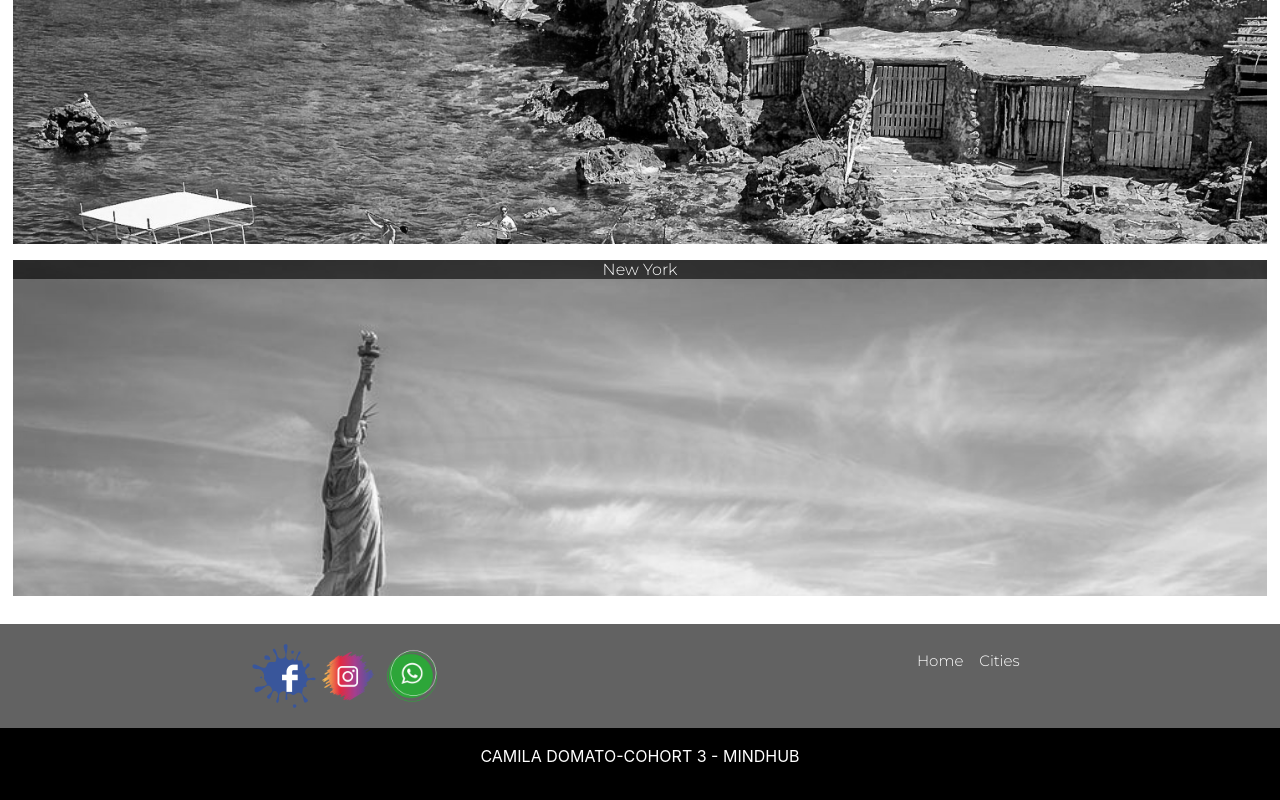
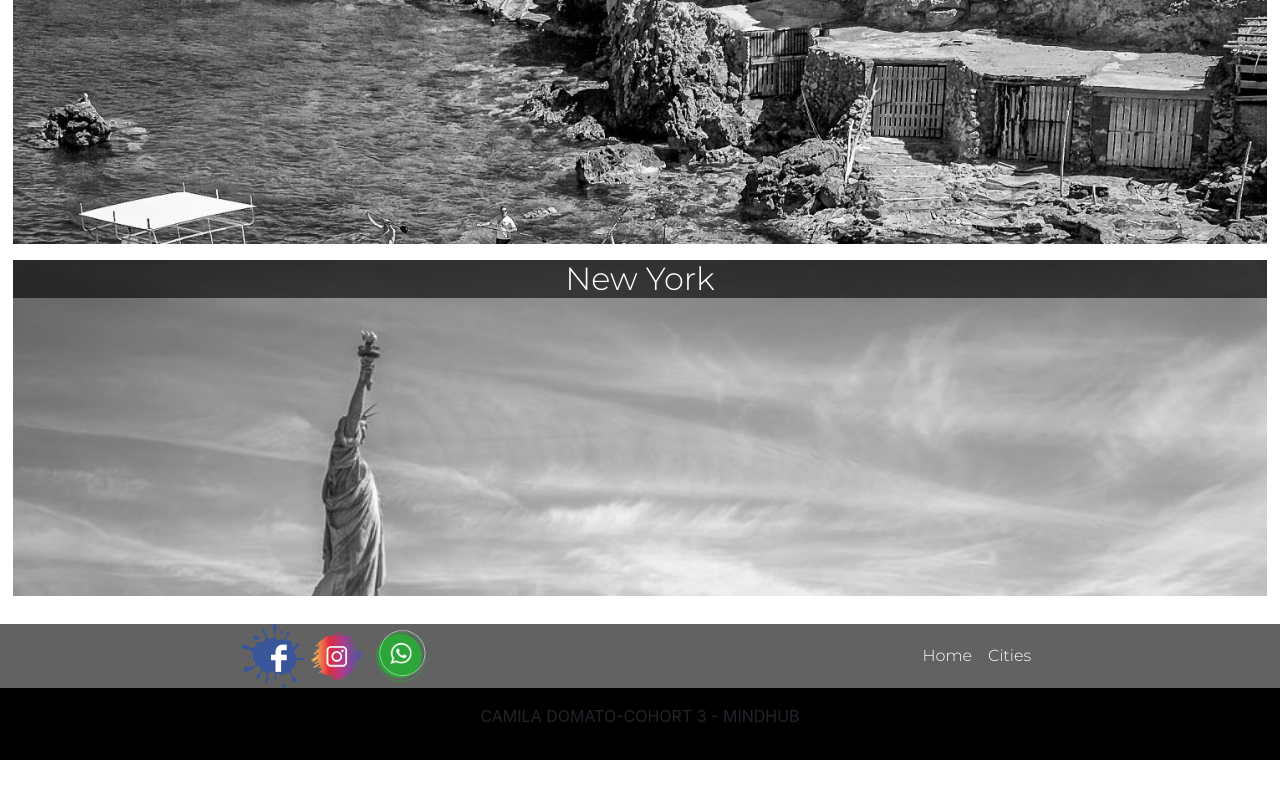
Before and after one commit to camiladomato/MyTinerary-Domato, a React (Create React App) app in the folder frontend/: page / in a window 1280 px wide. Shown: the part 1770-2570 px from the top of the page. After the commit the page ends 2530 px from the top, so only its background shows below. Built offline with nearby package versions, Linux system fonts and the light colour scheme.

Commit message:
arreglando

```diff
--- a/frontend/src/App.js
+++ b/frontend/src/App.js
@@ -5,18 +5,22 @@
 import{BrowserRouter, Route, Redirect, Switch} from 'react-router-dom'
 import Cmpt404 from './pages/404'
 import 'bootstrap/dist/css/bootstrap.min.css';
+import Header from './components/Header'
+import Footer from './components/Footer'
 
 
 class App extends React.Component{
   render(){
     return(
     <BrowserRouter>
+      <Header/>
         <Switch>
           <Route exact path="/" component= {Home}/>
           <Route exact path="/cities" component= {Cities}/>
           <Route path="/error" component= {Cmpt404} />
           <Redirect to ="/error"/>
         </Switch>
+      <Footer/>
     </BrowserRouter>
      )
   }
--- /dev/null
+++ b/frontend/src/components/Itineraries.js
@@ -0,0 +1,35 @@
+import React from 'react'
+
+
+const citys = [
+    [
+      {id: "rome" , name:"Rome", path:"https://www.google.com/url?sa=i&url=https%3A%2F%2Fwww.bbva.com%2Fes%2Fviajar-gratis-el-sueno-de-muchos-no-tiene-por-que-ser-dificil-de-conseguir%2F&psig=AOvVaw04AV_xSVQfXZnykO2Ftuue&ust=1618430648617000&source=images&cd=vfe&ved=0CAIQjRxqFwoTCKDJ35CC_O8CFQAAAAAdAAAAABAD" },
+      {id:"cancun",name:"Cancun", path:"https://www.google.com/url?sa=i&url=https%3A%2F%2Fwww.bbva.com%2Fes%2Fviajar-gratis-el-sueno-de-muchos-no-tiene-por-que-ser-dificil-de-conseguir%2F&psig=AOvVaw04AV_xSVQfXZnykO2Ftuue&ust=1618430648617000&source=images&cd=vfe&ved=0CAIQjRxqFwoTCKDJ35CC_O8CFQAAAAAdAAAAABAD"},
+      {id:"ibiza",name:"Ibiza" ,path:"https://www.google.com/url?sa=i&url=https%3A%2F%2Fwww.bbva.com%2Fes%2Fviajar-gratis-el-sueno-de-muchos-no-tiene-por-que-ser-dificil-de-conseguir%2F&psig=AOvVaw04AV_xSVQfXZnykO2Ftuue&ust=1618430648617000&source=images&cd=vfe&ved=0CAIQjRxqFwoTCKDJ35CC_O8CFQAAAAAdAAAAABAD" },
+      {id:"ny",name:"New York", path:"https://www.google.com/url?sa=i&url=https%3A%2F%2Fwww.bbva.com%2Fes%2Fviajar-gratis-el-sueno-de-muchos-no-tiene-por-que-ser-dificil-de-conseguir%2F&psig=AOvVaw04AV_xSVQfXZnykO2Ftuue&ust=1618430648617000&source=images&cd=vfe&ved=0CAIQjRxqFwoTCKDJ35CC_O8CFQAAAAAdAAAAABAD "},
+    ],
+    [
+      {id:"la",name:"LA", path:"https://www.google.com/url?sa=i&url=https%3A%2F%2Fwww.bbva.com%2Fes%2Fviajar-gratis-el-sueno-de-muchos-no-tiene-por-que-ser-dificil-de-conseguir%2F&psig=AOvVaw04AV_xSVQfXZnykO2Ftuue&ust=1618430648617000&source=images&cd=vfe&ved=0CAIQjRxqFwoTCKDJ35CC_O8CFQAAAAAdAAAAABAD "},
+      {id:"tokio",name:"Tokio", path:"https://www.google.com/url?sa=i&url=https%3A%2F%2Fwww.bbva.com%2Fes%2Fviajar-gratis-el-sueno-de-muchos-no-tiene-por-que-ser-dificil-de-conseguir%2F&psig=AOvVaw04AV_xSVQfXZnykO2Ftuue&ust=1618430648617000&source=images&cd=vfe&ved=0CAIQjRxqFwoTCKDJ35CC_O8CFQAAAAAdAAAAABAD "},
+      {id:"paris",name:"Paris" ,path:"https://www.google.com/url?sa=i&url=https%3A%2F%2Fwww.bbva.com%2Fes%2Fviajar-gratis-el-sueno-de-muchos-no-tiene-por-que-ser-dificil-de-conseguir%2F&psig=AOvVaw04AV_xSVQfXZnykO2Ftuue&ust=1618430648617000&source=images&cd=vfe&ved=0CAIQjRxqFwoTCKDJ35CC_O8CFQAAAAAdAAAAABAD "},
+      {id:"amstemdam",name:"Amsterdam", path:"https://www.google.com/url?sa=i&url=https%3A%2F%2Fwww.bbva.com%2Fes%2Fviajar-gratis-el-sueno-de-muchos-no-tiene-por-que-ser-dificil-de-conseguir%2F&psig=AOvVaw04AV_xSVQfXZnykO2Ftuue&ust=1618430648617000&source=images&cd=vfe&ved=0CAIQjRxqFwoTCKDJ35CC_O8CFQAAAAAdAAAAABAD "},
+
+    ],
+    [
+      {id:"barcelona",name:"Barcelona", path:"https://www.google.com/url?sa=i&url=https%3A%2F%2Fwww.bbva.com%2Fes%2Fviajar-gratis-el-sueno-de-muchos-no-tiene-por-que-ser-dificil-de-conseguir%2F&psig=AOvVaw04AV_xSVQfXZnykO2Ftuue&ust=1618430648617000&source=images&cd=vfe&ved=0CAIQjRxqFwoTCKDJ35CC_O8CFQAAAAAdAAAAABAD "},
+      {id:"milan",name:"Milan", path:"https://www.google.com/url?sa=i&url=https%3A%2F%2Fwww.bbva.com%2Fes%2Fviajar-gratis-el-sueno-de-muchos-no-tiene-por-que-ser-dificil-de-conseguir%2F&psig=AOvVaw04AV_xSVQfXZnykO2Ftuue&ust=1618430648617000&source=images&cd=vfe&ved=0CAIQjRxqFwoTCKDJ35CC_O8CFQAAAAAdAAAAABAD "},
+      {id:"bsas",name:"Buenos Aires" ,path:"https://www.google.com/url?sa=i&url=https%3A%2F%2Fwww.bbva.com%2Fes%2Fviajar-gratis-el-sueno-de-muchos-no-tiene-por-que-ser-dificil-de-conseguir%2F&psig=AOvVaw04AV_xSVQfXZnykO2Ftuue&ust=1618430648617000&source=images&cd=vfe&ved=0CAIQjRxqFwoTCKDJ35CC_O8CFQAAAAAdAAAAABAD "},
+      {id:"berlin",name:"Berlin", path:"https://www.google.com/url?sa=i&url=https%3A%2F%2Fwww.bbva.com%2Fes%2Fviajar-gratis-el-sueno-de-muchos-no-tiene-por-que-ser-dificil-de-conseguir%2F&psig=AOvVaw04AV_xSVQfXZnykO2Ftuue&ust=1618430648617000&source=images&cd=vfe&ved=0CAIQjRxqFwoTCKDJ35CC_O8CFQAAAAAdAAAAABAD "},
+
+    ],
+  ];
+
+  const Itineraries= citys.map((city) => {
+    return(
+            <div key={city.id} className="card"  style ={{backgroundImage:`url(${city.path})`,width:"37vw",height:"42vh",margin:"1vh",backgroundSize:"cover"}}>
+                <h2>{city.name}</h2>
+            </div>
+        )
+    });
+
+  export default Itineraries;
--- a/frontend/src/pages/404.js
+++ b/frontend/src/pages/404.js
@@ -1,19 +1,13 @@
 import React from 'react'
-import Header from '../components/Header'
-import Footer from '../components/Footer'
+
 
 
 
 const Cmpt404 = () => {
     return(
-
-       <div >
-
-            <Header/>
-                <h1 className="page-404">404 not found</h1>
-            <Footer/>
-
-       </div>
+    <div>
+        <h1 className="page-404">404 not found</h1>
+    </div>
     )
 }
 
--- a/frontend/src/pages/App.css
+++ b/frontend/src/pages/App.css
@@ -105,7 +105,8 @@
     color: white;
     font-size: 1rem;
     font-family: 'Montserrat', sans-serif;
-    padding: 20px;
+    z-index:- 1;
+
 }
 
 .social{
@@ -214,12 +215,9 @@
 }
 
 .page-city {
-    background-color:grey;
-    height: 100vh;
     color:white;
     display: flex;
-    justify-content: center;
-    align-items: center;
+
 }
 .page-404 {
     background-color:grey;
@@ -238,6 +236,13 @@
     display: flex;
 }
 
+.city{
+
+}
+
+
+
+
 
 
 @media only screen and (min-device-width : 300px) and (max-device-width : 800px) {
@@ -249,12 +254,19 @@
         font-size: 4rem;
     }
     .p-title{
-        font-size: 2rem;
+        font-size: 1.5rem;
+        margin: 1vh;
     }
 
+    .footer{
+        display: flex;
+        align-content: center;
+        align-items:center;
+    }
     .link{
         margin: 1vh;
-        font-size: 15px;
+        font-size: 2vh;
+        display: flex;
     }
     .container-title{
         height: 60vh;
@@ -263,7 +275,7 @@
         font-size: 2rem;
     }
     .photo-name{
-        font-size: 1rem;
+        font-size: 2rem;
     }
     .photo{
         width: 98vw !important;
@@ -274,4 +286,5 @@
         align-items: center;
     }
 
+
 }
--- a/frontend/src/pages/Cities.js
+++ b/frontend/src/pages/Cities.js
@@ -1,16 +1,17 @@
 import React from'react'
-import Header from '../components/Header'
-import Footer from '../components/Footer'
+import Itineraries from '../components/Itineraries'
+
+
 
 class Cities extends React.Component{
  render(){
     return (
     <div>
-        <Header/>
-            <div className="page-city" >
-                <p> The page is under construction </p>
+
+            <div className="city" >
+            <Itineraries/>
             </div>
-        <Footer/>
+
     </div>
 
         )
--- a/frontend/src/pages/Home.js
+++ b/frontend/src/pages/Home.js
@@ -1,9 +1,8 @@
 import React from 'react'
-import Header from '../components/Header'
 import Hero from '../components/Hero'
 import CallToAction from '../components/CallToAction'
 import Carrousel from '../components/Carrousel'
-import Footer from '../components/Footer'
+
 
 
 
@@ -11,11 +10,11 @@
     render(){
         return(
             <div className="homeContainer">
-                <Header/>
+
                 <Hero/>
                 <CallToAction/>
                 <Carrousel/>
-                <Footer/>
+
             </div>
 
         )
```
